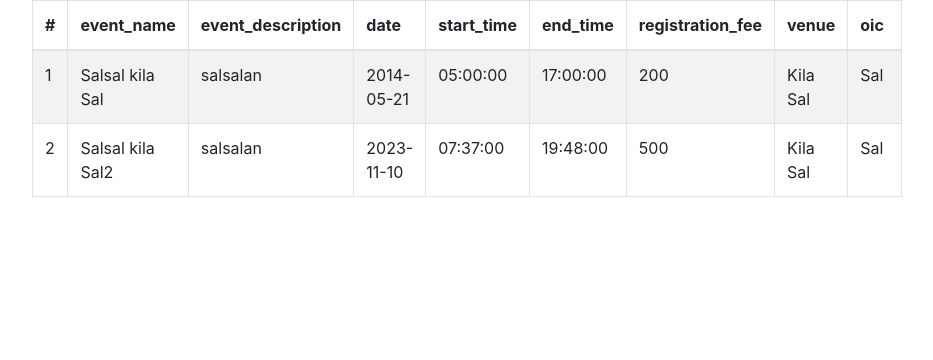
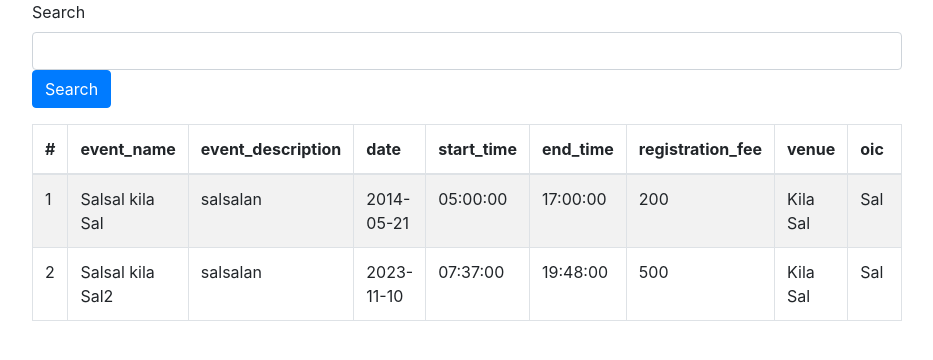
Before and after one commit to nfteresa/ncp3106_grp3, a PHP site: page /ncp3106_grp3_php/Event_Creation/index.php in a window 1280 px wide. Shown: the top 360 px of the page, without its empty margins (173-1106 px from the left). Run offline with PHP 8.4, Linux system fonts and the light colour scheme; data comes from the database, SQL or seed files in the repository.

Commit message:
Added search function
not optimized, only searches if query is in event_name

```diff
--- a/ncp3106_grp3_php/Event_Creation/index.php
+++ b/ncp3106_grp3_php/Event_Creation/index.php
@@ -1,9 +1,24 @@
+<?php
+    require_once "../config.php";
+
+    $search = "";
+    $input_search = "";
+    $search_err = "";
+
+    if ($_SERVER["REQUEST_METHOD"] == "POST") {
+        require_once '../config.php';
+
+        $input_search = trim($_POST["search"]);
+        $search = $input_search;
+    }
+?>
+
 <!DOCTYPE html>
 <html lang="en">
 
 <head>
     <meta charset="UTF-8">
-    <title>Dashboard</title>
+    <title>Event list</title>
     <link rel="stylesheet" href="https://stackpath.bootstrapcdn.com/bootstrap/4.5.2/css/bootstrap.min.css">
     <link rel="stylesheet" href="https://maxcdn.bootstrapcdn.com/font-awesome/4.7.0/css/font-awesome.min.css">
     <script src="https://code.jquery.com/jquery-3.5.1.min.js"></script>
@@ -29,11 +44,42 @@
 <body>
     <div class="wrapper">
         <div class="container-fluid">
+            <form method="post">
+                <div class="form-group">
+                    <label>Search</label>
+                    <input type="text" name="search" class="form-control <?php echo (!empty($search_err)) ? 'is-invalid' : ''; ?>" value="<?php echo $search?>"/>
+                    <button type="submit" class="btn btn-primary">Search</button>
+                </div>
+            </form>
+
             <?php
-            require_once '../config.php';
 
-            $sql = "SELECT * FROM event_info";
-            if ($result = $mysqli->query($sql)) {
+            if (!empty($search)) {
+                $sql = "SELECT * FROM event_info WHERE event_name LIKE ?";
+
+                if ($stmt = $mysqli->prepare($sql)) {
+                    $stmt->bind_param("s", $param_search);
+                    $param_search = "%" . $search  . "%";
+                    if ($stmt->execute()) {
+                        $result = $stmt->get_result();
+                    } else {
+                        echo "search failed";
+                    }
+                }
+                $stmt->close();
+            } else {
+                $sql = "SELECT * FROM event_info";
+                if ($stmt = $mysqli->prepare($sql)) {
+                    if ($stmt->execute()) {
+                        $result = $stmt->get_result();
+                    } else {
+                        echo "search failed";
+                    }
+                }
+                $stmt->close();
+            }
+
+            if (!empty($result)) {
                 if($result->num_rows > 0) {
                     echo '<table class="table table-bordered table-striped">';
                     echo "<thead>";
```
